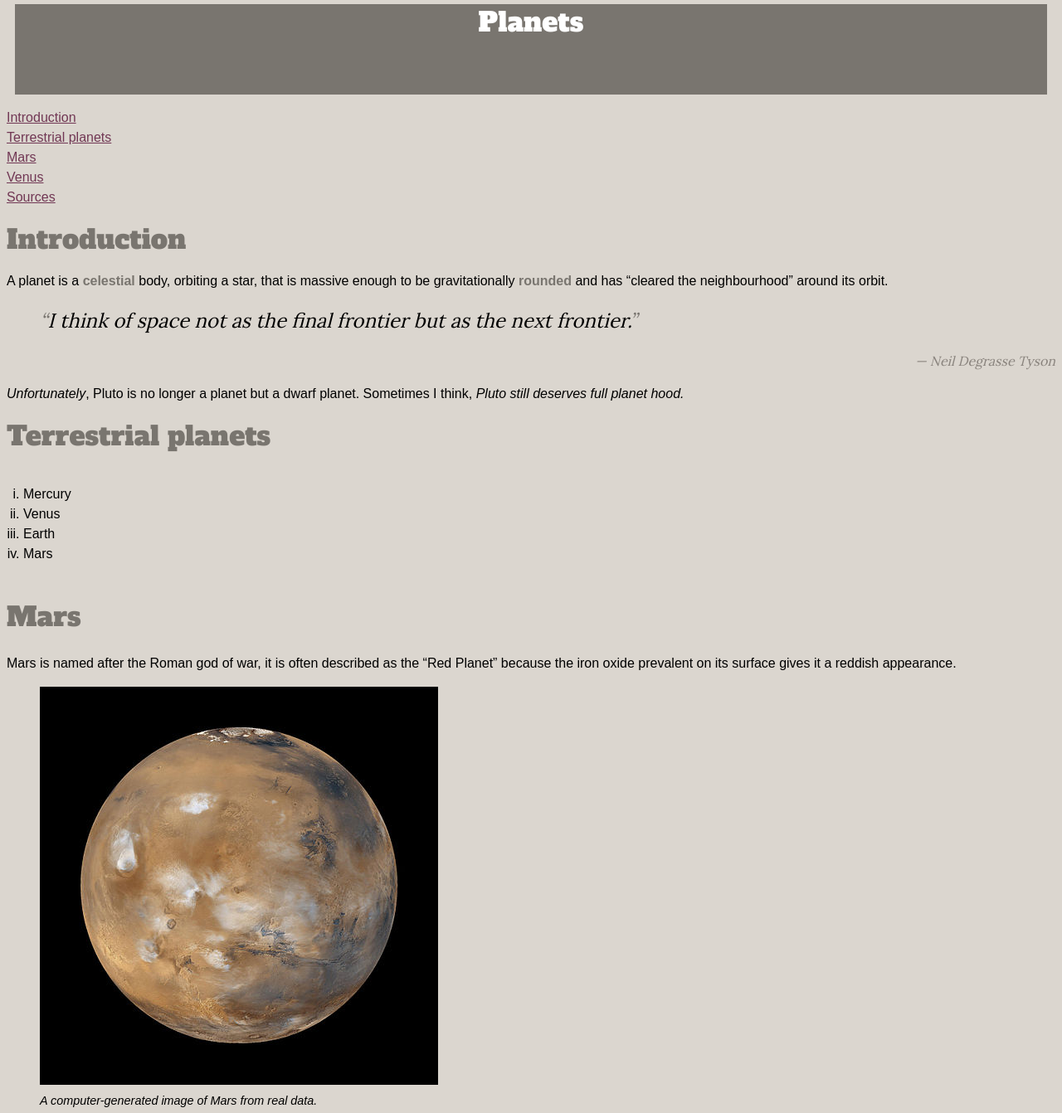
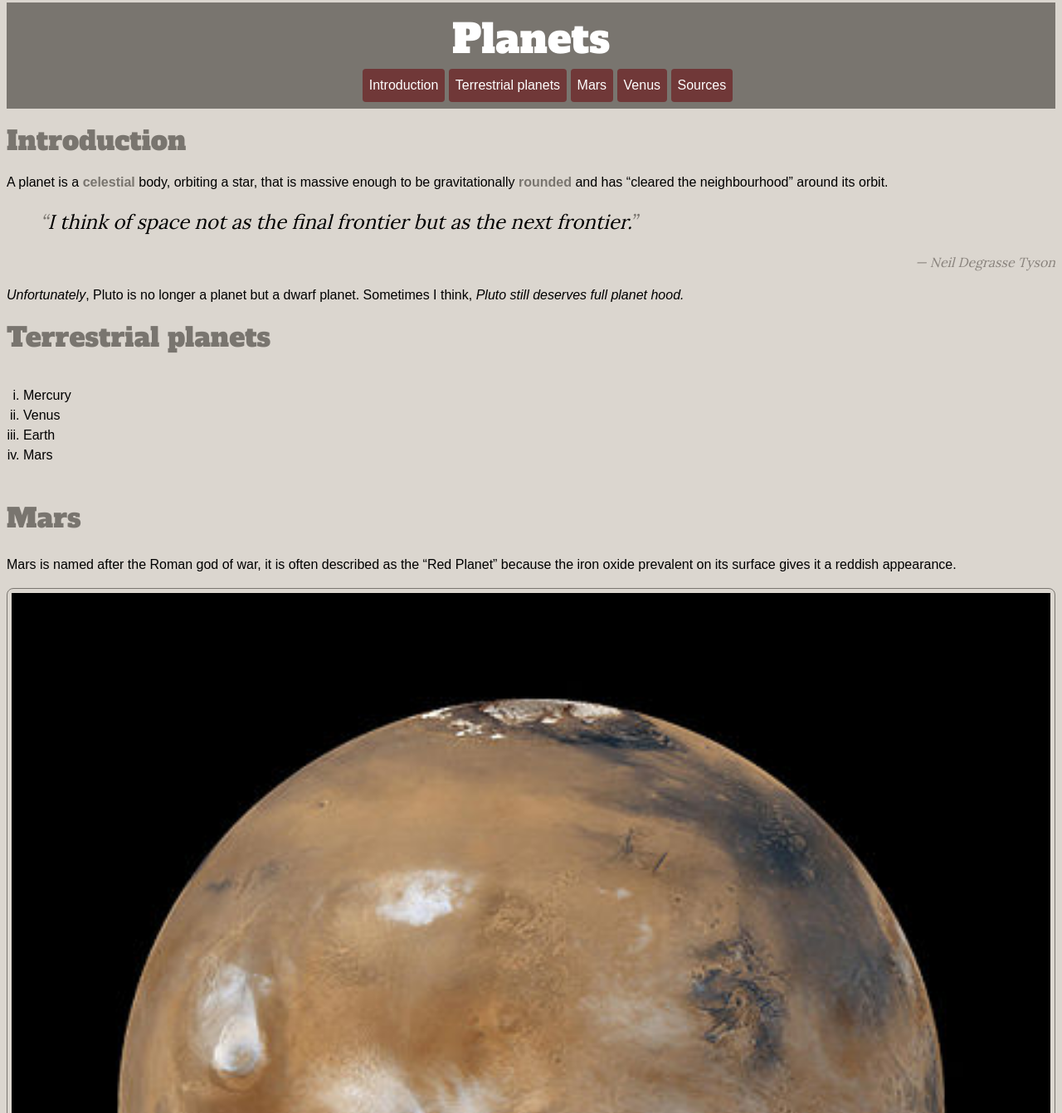
Before and after one commit to AnnieShi/dsn1674-assignment-4, a plain HTML site: page index.html in a window 1280 px wide. Shown: the part 5-1347 px from the top of the page at 83% size. Drawn offline with Linux system fonts and the light colour scheme.

Commit message:
Added design to footer
Also put a class on my Neil footer to differentiate them

```diff
--- a/css/main.css
+++ b/css/main.css
@@ -11,17 +11,42 @@ h1, h2, h3{
 	color: #79756f;
 }
 
+header {
+	background-color: #79756f;
+	padding: 0.5em;
+	margin: 0;
+}
 .planets{
 	color: white;
+	font-size: 3rem;
 }
 
 h1 {
-	background-color: #79756f;
-	padding: 10px 50px 75px;
-	margin: 10px;
+	margin: 0.5em;
 	text-align: center;
 }
 
+nav {
+	text-align: center;
+}
+
+nav li {
+	display: inline-block;
+}
+
+nav ol {
+	margin: 0;
+}
+
+nav a {
+	display: inline-block;
+	background-color: #703838;
+	color: white;
+	text-decoration: none;
+	text-align: center;
+	border-radius: 4px;
+	padding: 0.5em;
+}
 a {
 	color: #713754;
 
@@ -34,8 +59,6 @@ a:hover {
 
 ol {
 	list-style-type: none;
-
-	padding: 0;
 }
 
 blockquote {
@@ -47,7 +70,8 @@ span {
 	color: #79756f;
 }
 
-footer {
+.neil {
+	background-color: #dbd6cf;
 	text-align: right;
 	font-family: "Lora", serif;
 	font-style: italic;
@@ -61,8 +85,20 @@ footer {
 }
 
 figcaption {
+	text-align: center;
 	font-size: .9rem;
 	font-style: italic;
+}
+
+figure {
+	border: 1px solid #79756f;
+	border-radius: 8px;
+	margin: 0;
+	padding: 5px 5px 5px;
+}
+
+img {
+	width: 100%;
 }
 
 ul {
@@ -77,3 +113,11 @@ b {
 dt {
 	font-weight: bold;
 }
+
+footer {
+	background-color: #79756f;
+}
+.sour {
+	color: #dbd6cf;
+	padding: 0.5em 0.5em 0.2em 0.5em;
+}
--- a/index.html
+++ b/index.html
@@ -8,6 +8,7 @@
 </head>
 <body>
 
+<header>
 	<h1 class="planets">Planets</h1>
 
 <nav>
@@ -19,6 +20,7 @@
 		<li><a href="sourc">Sources</a></li>
 	</ol>
 </nav>
+</header>
 
 	<h2>Introduction</h2>
 
@@ -31,7 +33,7 @@ and has “cleared the neighbourhood” around its orbit.</p>
 	<blockquote>
 	<span>“</span>I think of space not as the final frontier
 	but as the next frontier.<span>”</span></blockquote>
-	<footer><cite>— Neil Degrasse Tyson</cite></footer>
+	<footer class="neil"><cite>— Neil Degrasse Tyson</cite></footer>
 
 <p><em>Unfortunately</em>, Pluto is no longer a planet
 but a dwarf planet. Sometimes I think, <em>Pluto still
@@ -90,12 +92,14 @@ orbiting it every <time datetime="P224.7D">224.7 Earth days</time>.</p>
 	<dd>6051.8 km</dd>
 </dl>
 
-	<h2>Sources</h2>
+<footer>
+	<h2 class="sour">Sources</h2>
 
 	<ul>
 		<li><a href="https://en.wikipedia.org/wiki/Mars">Wikipedia:Mars</a></li>
 		<li><a href="https://en.wikipedia.org/wiki/Venus">Wikipedia:Venus</a></li>
 	</ul>
+</footer>
 
 </body>
 </html>
```
